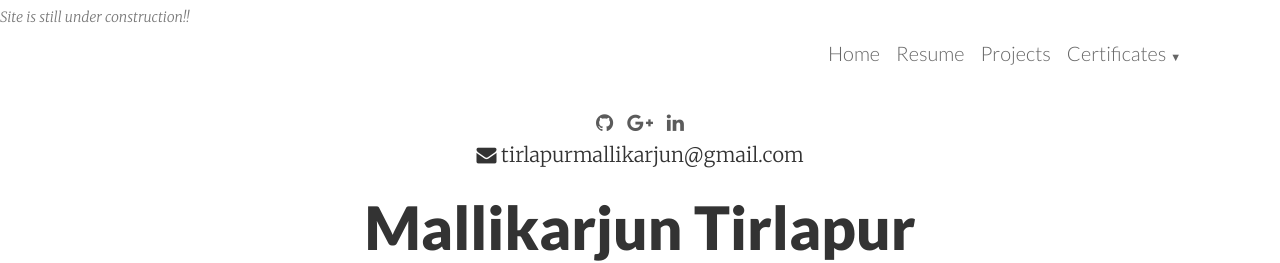
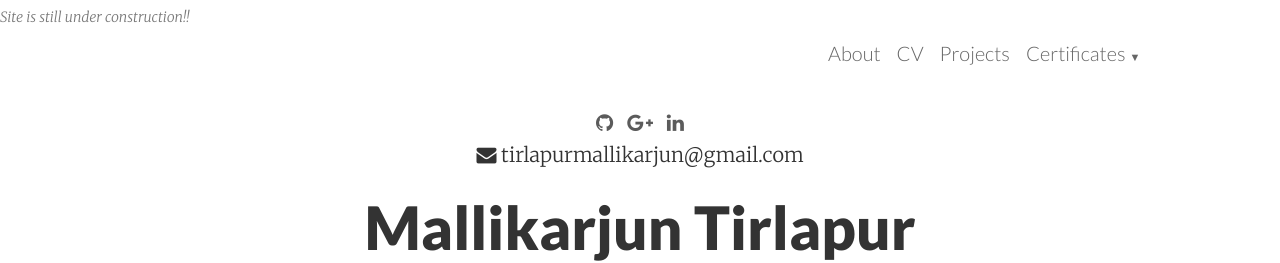
Before and after one commit to MallikarjunTirlapur/MallikarjunTirlapur.github.io, a Jekyll site: the page built from index.html, in a window 1280 px wide. Shown: the top 263 px of the page. Built offline with Jekyll 4.4.1, drawn with Linux system fonts in a browser that asks for light colours; nearby versions of some CDN libraries.

Commit message:
Update header.html

```diff
--- a/_includes/header.html
+++ b/_includes/header.html
@@ -8,8 +8,8 @@
    <nav class="menu">
      <!--	<nav class="site-nav"> -->
         <ul class="clearfix">
-            <li><a href="https://mallikarjuntirlapur.github.io/">Home </a></li>
-            <li><a href="https://mallikarjuntirlapur.github.io/assets/Tirlapur_Mallikarjun_CV.pdf">Resume </a></li>
+            <li><a href="https://mallikarjuntirlapur.github.io/">About </a></li>
+            <li><a href="https://mallikarjuntirlapur.github.io/assets/Tirlapur_Mallikarjun_CV.pdf">CV </a></li>
             <li><a href="https://mallikarjuntirlapur.github.io/projects/">Projects</a></li>
             <li>
                 <a href="#">Certificates <span class="arrow">&#9660;</span></a>
```
